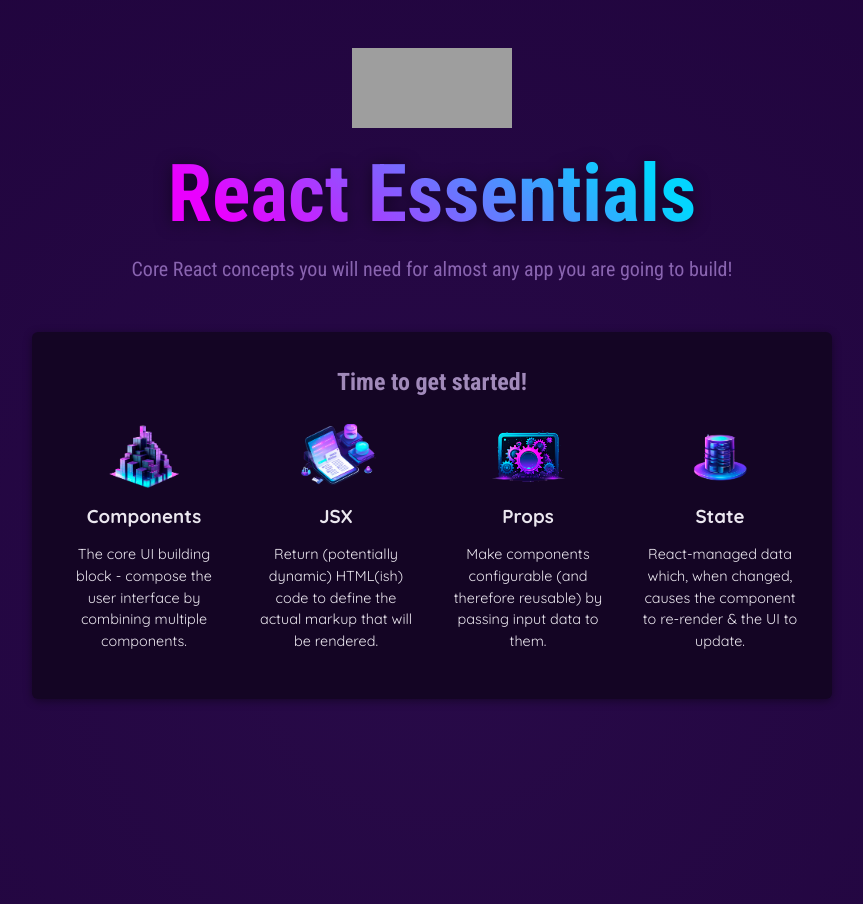
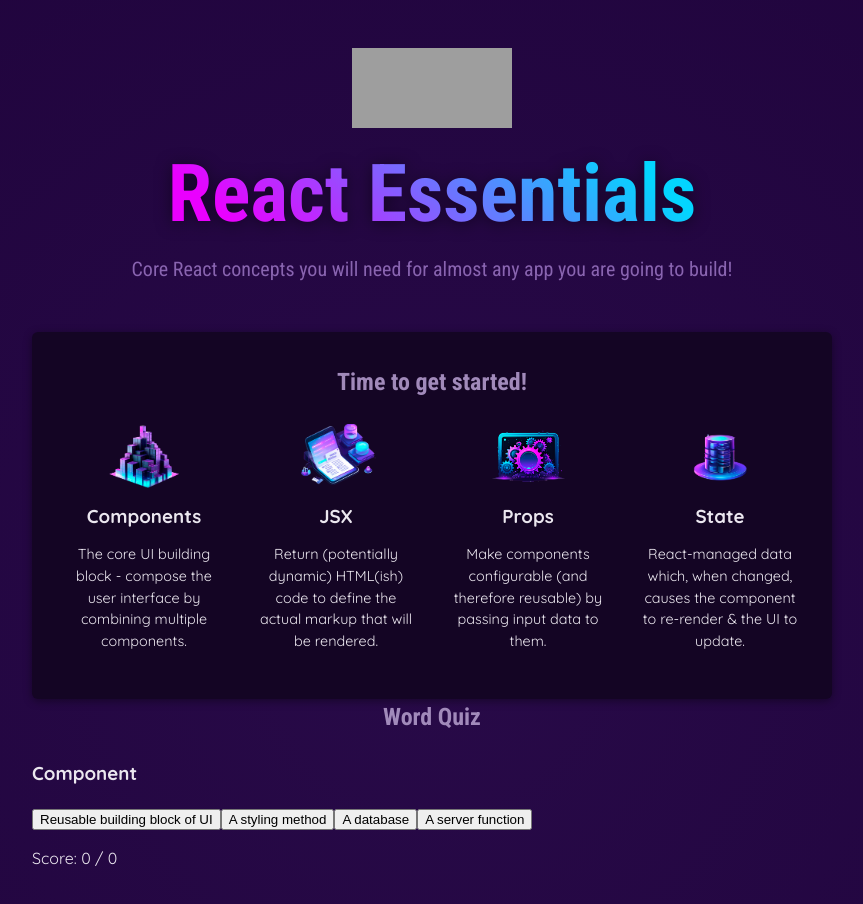
Before and after one commit to HSanichar/Word-Quiz, a React (Vite) app: page / in a window 1280 px wide. Shown: the top 904 px of the page, without its empty margins (208-1071 px from the left). Built offline with nearby package versions, Linux system fonts and the light colour scheme; grey boxes are pictures that could not be loaded.

Commit message:
added to App.jsx

```diff
--- a/src/App.jsx
+++ b/src/App.jsx
@@ -1,50 +1,89 @@
-import { CORE_CONCEPTS } from './data';
+import { useState } from "react";
+
+import { CORE_CONCEPTS, QUIZ_QUESTIONS } from './data';
 import Header from './components/Header';
 import CoreConcept from './components/CoreConcept';
-// function UserData(){
-//   const user = {first:"George",last:"Salayka", age:"40" };
-
-//   return (
-//     <div>
-//       <h2>Name: {user.last}, {user.first}</h2>
-//       <h3>Age: {user.age}</h3>
-//     </div>
-//   )
-// }
 
 function App() {
+
+  const [currentQuestion, setCurrentQuestion] = useState(0);
+  const [selectedAnswer, setSelectedAnswer] = useState("");
+  const [isCorrect, setIsCorrect] = useState(null);
+
+  const [score, setScore] = useState(0);
+  const [total, setTotal] = useState(0);
+
+  function handleAnswer(option) {
+    setSelectedAnswer(option);
+    setTotal(prev => prev + 1);
+
+    if (option === QUIZ_QUESTIONS[currentQuestion].correct) {
+      setIsCorrect(true);
+      setScore(prev => prev + 1);
+    } else {
+      setIsCorrect(false);
+    }
+  }
+
+  function nextQuestion() {
+    setCurrentQuestion(prev => prev + 1);
+    setSelectedAnswer("");
+    setIsCorrect(null);
+  }
+
+  const question = QUIZ_QUESTIONS[currentQuestion];
+
   return (
     <div>
       <Header />
+
       <main>
+
         <section id="core-concepts">
           <h2>Time to get started!</h2>
           <ul>
-            <CoreConcept
-              {
-              ...CORE_CONCEPTS[0]
-              }
-            />
-            <CoreConcept
-              {
-              ...CORE_CONCEPTS[1]
-              }
-            />
-            <CoreConcept
-              {
-              ...CORE_CONCEPTS[2]
-              }
-            />
-            <CoreConcept
-              {
-              ...CORE_CONCEPTS[3]
-              }
-            />
-            {
-              // CORE_CONCEPTS.map((concept)=><CoreConcept {...concept}/>)
-            }
+            <CoreConcept {...CORE_CONCEPTS[0]} />
+            <CoreConcept {...CORE_CONCEPTS[1]} />
+            <CoreConcept {...CORE_CONCEPTS[2]} />
+            <CoreConcept {...CORE_CONCEPTS[3]} />
           </ul>
         </section>
+
+        <section id="quiz">
+          <h2>Word Quiz</h2>
+
+          <h3>{question.word}</h3>
+
+          {question.options.map((option) => (
+            <button key={option} onClick={() => handleAnswer(option)}>
+              {option}
+            </button>
+          ))}
+
+          {selectedAnswer && (
+            <p className={isCorrect ? "correct" : "incorrect"}>
+              {isCorrect ? "Correct!" : "Incorrect!"}
+            </p>
+          )}
+
+          {selectedAnswer && !isCorrect && (
+            <p>
+              Correct Answer: {question.correct}
+            </p>
+          )}
+
+          {selectedAnswer && currentQuestion < QUIZ_QUESTIONS.length - 1 && (
+            <button onClick={nextQuestion}>
+              Next Question
+            </button>
+          )}
+
+          <p>
+            Score: {score} / {total}
+          </p>
+
+        </section>
+
       </main>
     </div>
   );
```
